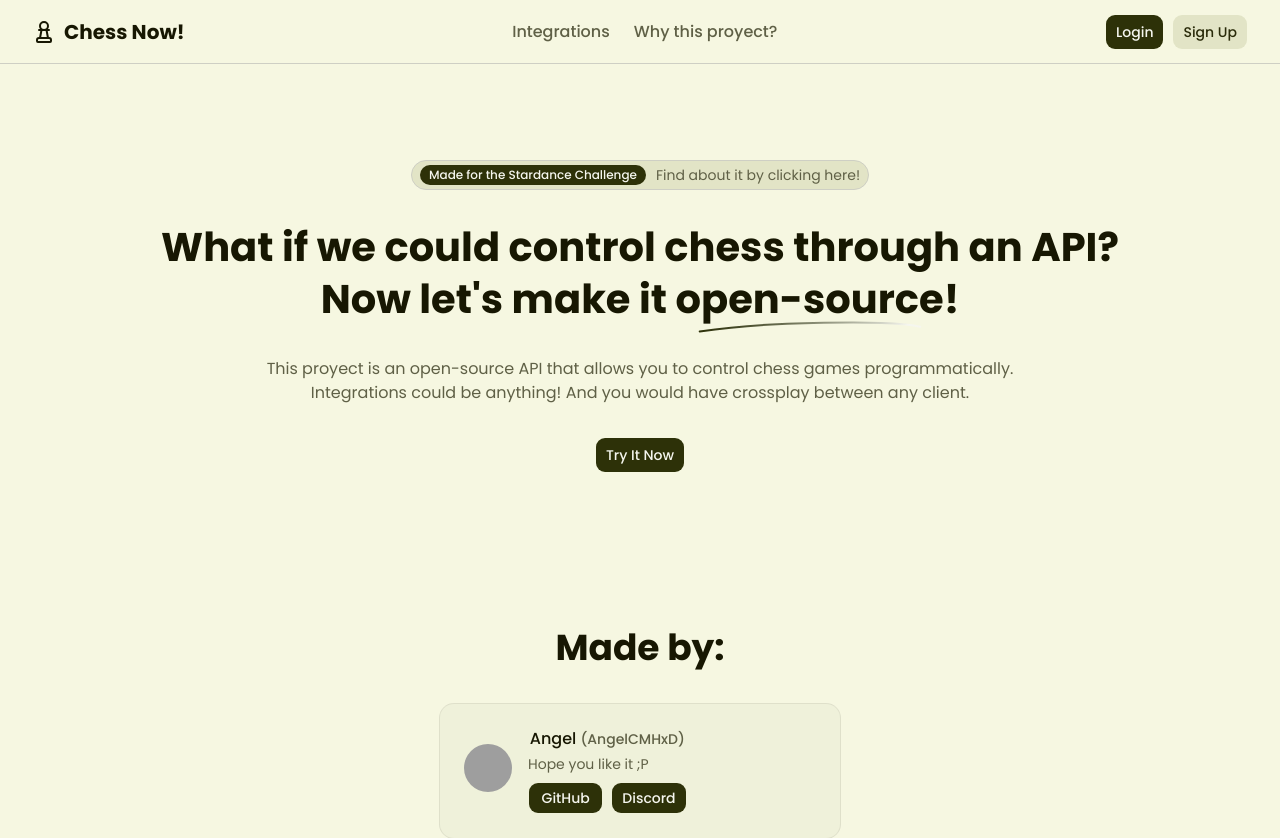
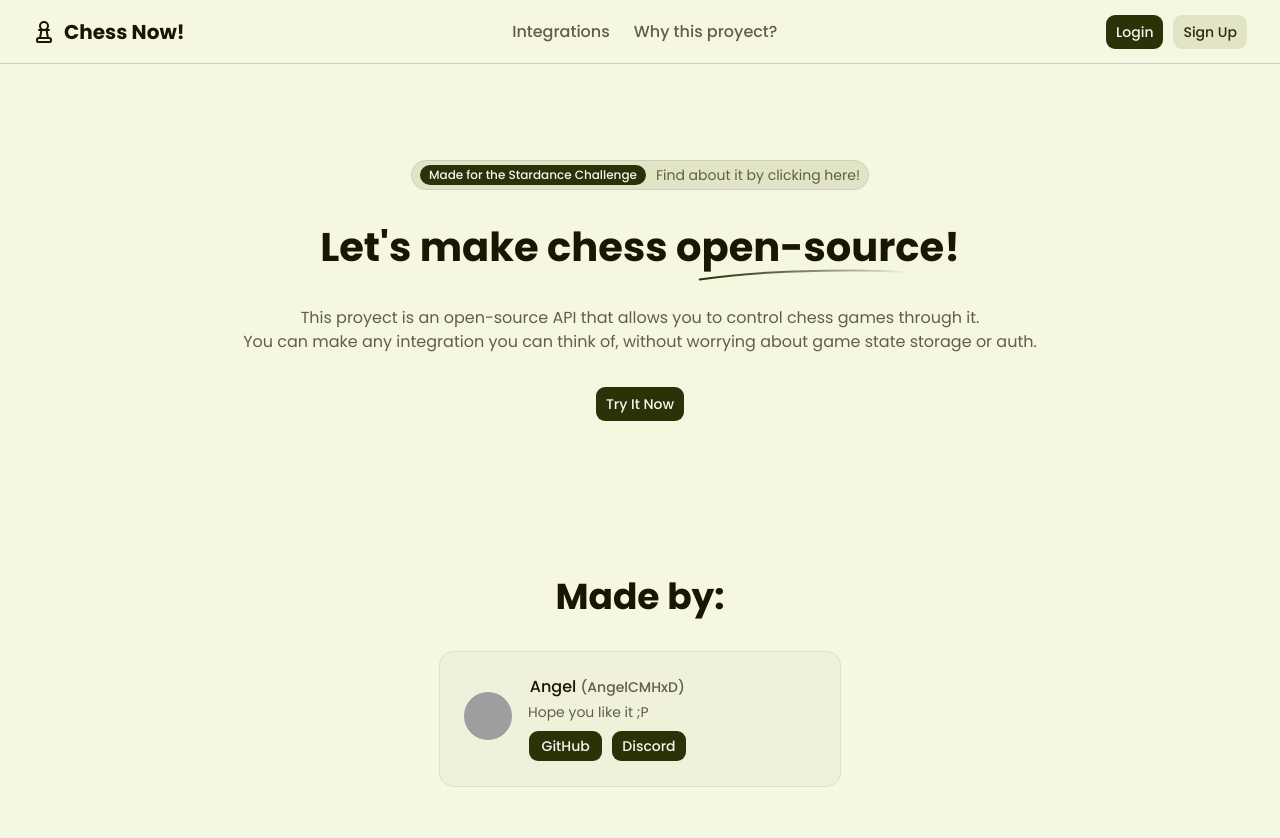
Before and after one commit to AngelCMHxD/chess-now, a Next.js app: page / in a window 1280 px wide. After the commit the page ends 800 px from the top, so only its background shows below. Built offline with nearby package versions, Linux system fonts and the light colour scheme; grey boxes are pictures that could not be loaded.

Commit message:
Change hero.tsx

```diff
--- a/src/components/blocks/hero/hero.tsx
+++ b/src/components/blocks/hero/hero.tsx
@@ -24,9 +24,7 @@ const HeroSection = () => {
 				</Link>
 
 				<h1 className="text-[30px] leading-[1.29167] font-bold text-balance sm:text-[35px] lg:text-[40px]">
-					What if we could control chess through an API?
-					<br />
-					Now let's make it{" "}
+					Let's make chess{" "}
 					<span className="relative">
 						open-source
 						<svg
@@ -67,10 +65,10 @@ const HeroSection = () => {
 
 				<p className="text-muted-foreground">
 					This proyect is an open-source API that allows you to
-					control chess games programmatically.
+					control chess games through it.
 					<br />
-					Integrations could be anything! And you would have crossplay
-					between any client.
+					You can make any integration you can think of, without
+					worrying about game state storage or auth.
 				</p>
 
 				<Button size="lg" asChild>
```
